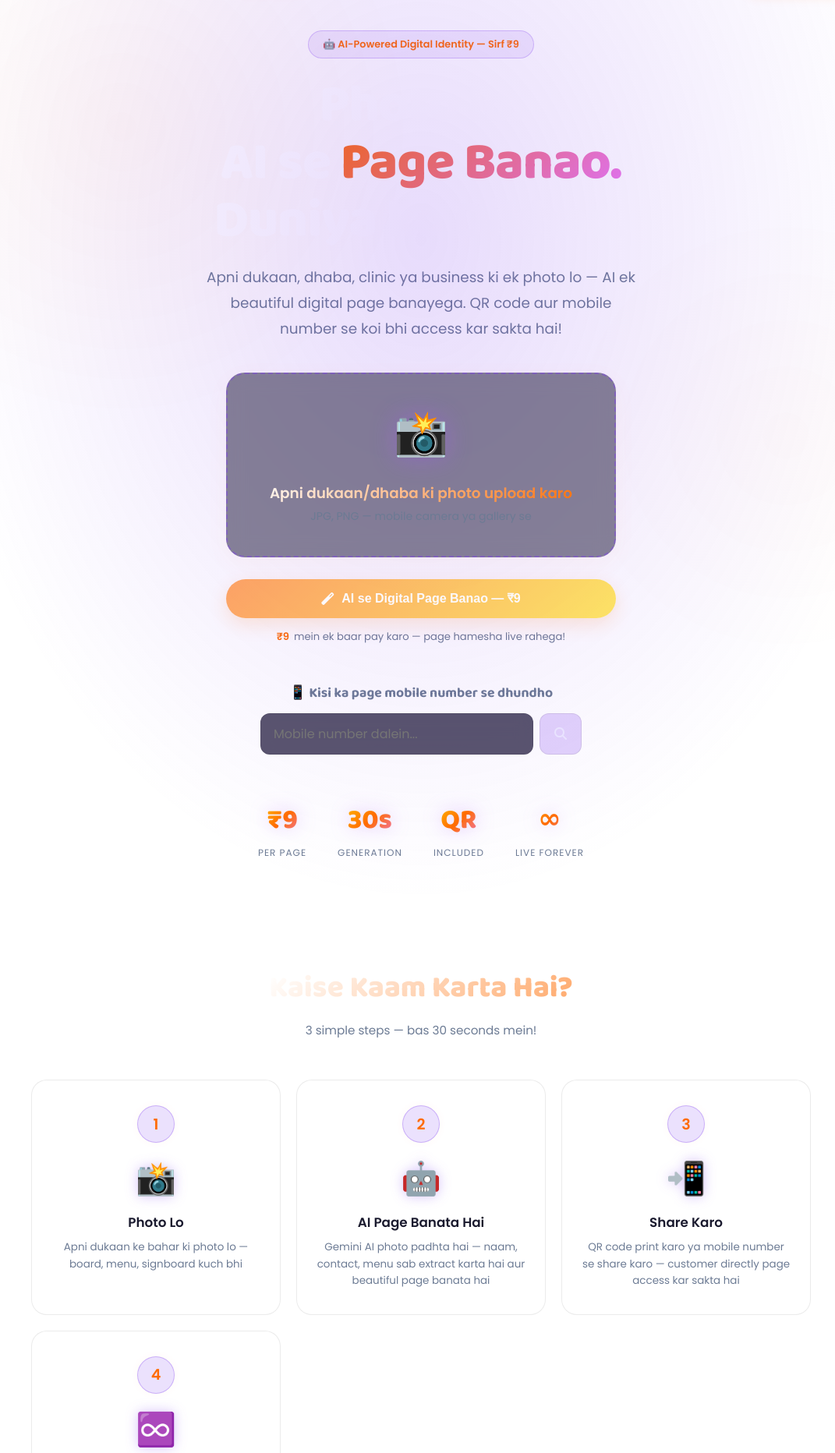
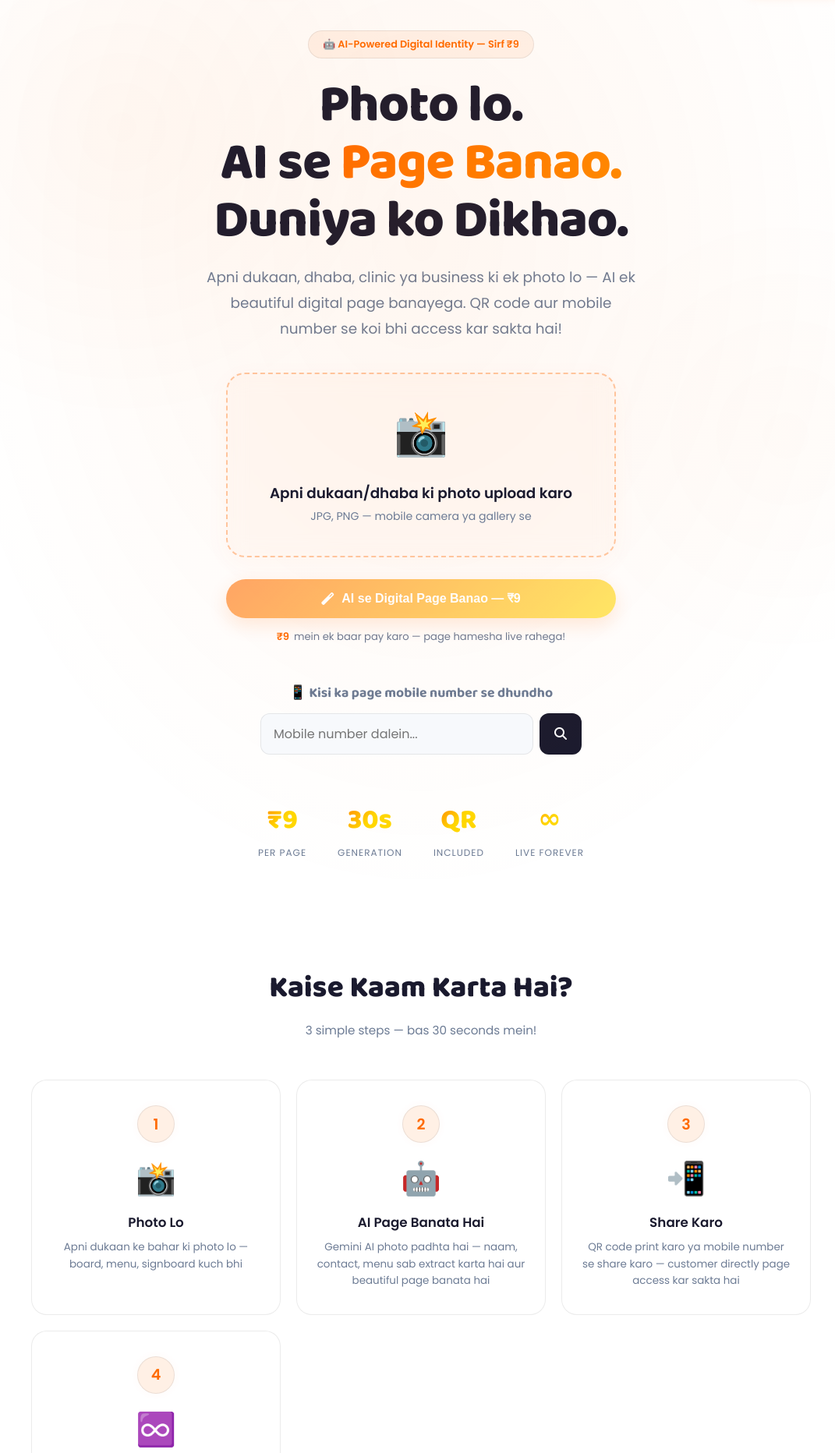
Before and after one commit to Anmol-Bhatnagar/PosterWall, a PHP site: page /posterwall-v2-final/ in a window 1280 px wide. Shown: the part 61-1925 px from the top of the page at 78% size, without its empty margins (100-1171 px from the left). Run offline with PHP 8.4, Linux system fonts and the light colour scheme.

Commit message:
Fix text visibility on white background under light theme and map section styles to variables in index.php

```diff
--- a/index.php
+++ b/index.php
@@ -45,6 +45,16 @@ if (!in_array($tab, $validTabs)) $tab = 'home';
   --orb-color2:rgba(255,107,0,0.02);
   --btn-bg-hover:rgba(255,107,0,0.08);
   --tabs-bg:rgba(255,107,0,0.06);
+  --title-g1:var(--p);--title-g2:#FF8C00;
+  --hero-glow:rgba(255,107,0,0.06);
+  --upload-bg:rgba(255,107,0,0.03);
+  --upload-border:rgba(255,107,0,0.35);
+  --mob-btn-bg:#1a1a2e;--mob-btn-color:#fff;--mob-btn-hover:#121222;
+  --sec-bg:#fcfaff;
+  --stat-glow:none;
+  --h1-grad:linear-gradient(135deg,var(--text),var(--text));
+  --step-active-bg:rgba(255,107,0,0.1);
+  --input-bg:#f7f9fc;
 }
 [data-theme="dark"]{
   --p:#7C3AED;--pd:#6D28D9;--p2:#A855F7;--p3:#C084FC;
@@ -60,6 +70,16 @@ if (!in_array($tab, $validTabs)) $tab = 'home';
   --orb-color2:rgba(168,85,247,0.1);
   --btn-bg-hover:rgba(124,58,237,0.18);
   --tabs-bg:rgba(124,58,237,0.08);
+  --title-g1:var(--p3);--title-g2:#e879f9;
+  --hero-glow:rgba(124,58,237,0.18);
+  --upload-bg:rgba(20,14,50,0.5);
+  --upload-border:rgba(124,58,237,0.4);
+  --mob-btn-bg:rgba(124,58,237,0.22);--mob-btn-color:#ede9ff;--mob-btn-hover:rgba(124,58,237,0.35);
+  --sec-bg:rgba(20,14,50,0.3);
+  --stat-glow:drop-shadow(0 0 12px rgba(168,85,247,0.3));
+  --h1-grad:linear-gradient(135deg,#fff 30%,var(--p3));
+  --step-active-bg:rgba(124,58,237,0.15);
+  --input-bg:rgba(20,14,50,0.7);
 }
 *{margin:0;padding:0;box-sizing:border-box;}
 html{scroll-behavior:smooth;}
@@ -158,7 +178,7 @@ nav{
 }
 .hero::before{
   content:'';position:absolute;inset:0;
-  background:radial-gradient(ellipse at 50% 30%,rgba(124,58,237,0.18) 0%,transparent 70%);
+  background:radial-gradient(ellipse at 50% 30%,var(--hero-glow) 0%,transparent 70%);
   pointer-events:none;
 }
 .hero::after{
@@ -171,8 +191,8 @@ nav{
 
 .hero-badge{
   display:inline-flex;align-items:center;gap:8px;
-  background:rgba(124,58,237,0.1);
-  border:1px solid rgba(124,58,237,0.25);
+  background:var(--toggle-bg);
+  border:1px solid var(--border);
   color:var(--p3);padding:8px 18px;border-radius:100px;
   font-size:.8rem;font-weight:600;margin-bottom:24px;
   animation:slideDown .6s ease;
@@ -180,27 +200,27 @@ nav{
 .hero h1{
   font-family:'Baloo 2',cursive;font-size:clamp(2rem,7vw,4.2rem);font-weight:800;
   line-height:1.1;margin-bottom:18px;animation:slideDown .7s ease;
-  letter-spacing:-1px;color:#fff;
+  letter-spacing:-1px;color:var(--text);
 }
-.grad{background:linear-gradient(135deg,var(--p3),#e879f9);-webkit-background-clip:text;-webkit-text-fill-color:transparent;background-clip:text;}
+.grad{background:linear-gradient(135deg,var(--title-g1),var(--title-g2));-webkit-background-clip:text;-webkit-text-fill-color:transparent;background-clip:text;}
 .hero-sub{color:var(--muted);font-size:clamp(.95rem,2.5vw,1.15rem);max-width:560px;line-height:1.8;margin-bottom:40px;animation:slideDown .8s ease;}
 
 .upload-box{
-  background:rgba(20,14,50,0.5);backdrop-filter:blur(12px);
-  border:2px dashed rgba(124,58,237,0.4);border-radius:24px;
+  background:var(--upload-bg);backdrop-filter:blur(12px);
+  border:2px dashed var(--upload-border);border-radius:24px;
   padding:40px 28px;max-width:500px;width:100%;margin:0 auto 28px;
   cursor:pointer;transition:all .4s;animation:slideDown .9s ease;
   position:relative;overflow:hidden;box-shadow:0 8px 32px var(--glow2);
 }
 .upload-box:hover{
-  border-color:var(--p2);background:rgba(124,58,237,0.08);
+  border-color:var(--p2);background:var(--btn-bg-hover);
   box-shadow:0 12px 40px var(--glow);transform:translateY(-4px);
 }
 .upload-box input{position:absolute;inset:0;opacity:0;cursor:pointer;width:100%;height:100%;}
-.upload-icon{font-size:3.5rem;margin-bottom:14px;animation:bounce 2s ease-in-out infinite;filter:drop-shadow(0 0 16px rgba(168,85,247,0.4));}
+.upload-icon{font-size:3.5rem;margin-bottom:14px;animation:bounce 2s ease-in-out infinite;filter:var(--stat-glow);}
 .upload-title{
   font-weight:700;font-size:1.15rem;margin-bottom:6px;
-  background:linear-gradient(135deg,#fff,var(--p3));
+  background:var(--h1-grad);
   -webkit-background-clip:text;-webkit-text-fill-color:transparent;background-clip:text;
 }
 .upload-sub{color:var(--muted);font-size:.88rem;}
@@ -223,25 +243,25 @@ nav{
 .mob-input-row{display:flex;gap:8px;}
 .mob-input{
   flex:1;padding:13px 16px;border-radius:12px;
-  background:rgba(20,14,50,0.7);backdrop-filter:blur(10px);
+  background:var(--input-bg);backdrop-filter:blur(10px);
   border:1px solid var(--border);color:var(--text);
   font-size:1rem;font-family:'Poppins',sans-serif;transition:all .3s;
 }
 .mob-input:focus{outline:none;border-color:var(--p2);box-shadow:0 0 16px var(--glow2);}
 .mob-btn{
-  padding:13px 18px;border-radius:12px;background:rgba(124,58,237,0.22);
-  border:1px solid var(--border);color:#ede9ff;cursor:pointer;
+  padding:13px 18px;border-radius:12px;background:var(--mob-btn-bg);
+  border:1px solid var(--border);color:var(--mob-btn-color);cursor:pointer;
   font-size:1rem;font-weight:600;transition:all .3s;
 }
-.mob-btn:hover{background:rgba(124,58,237,0.35);border-color:var(--p2);box-shadow:0 0 16px var(--glow2);}
+.mob-btn:hover{background:var(--mob-btn-hover);border-color:var(--p2);box-shadow:0 0 16px var(--glow2);}
 
 .stats{display:flex;justify-content:center;gap:40px;margin-top:56px;flex-wrap:wrap;animation:slideDown 1.2s ease;}
 .stat-item{text-align:center;}
 .stat-item strong{
   font-family:'Baloo 2',cursive;font-size:2.2rem;font-weight:800;
-  background:linear-gradient(135deg,var(--p2),var(--p3),#e879f9);
+  background:linear-gradient(135deg,var(--logo-g1),var(--logo-g2),var(--logo-g3));
   -webkit-background-clip:text;-webkit-text-fill-color:transparent;background-clip:text;
-  display:block;filter:drop-shadow(0 0 12px rgba(168,85,247,0.3));
+  display:block;filter:var(--stat-glow);
 }
 .stat-item span{font-size:.75rem;color:var(--muted);text-transform:uppercase;letter-spacing:1px;margin-top:4px;}
 
@@ -251,7 +271,7 @@ nav{
 .sec-head{text-align:center;margin-bottom:52px;}
 .sec-head h2{
   font-family:'Baloo 2',cursive;font-size:clamp(1.6rem,4vw,2.4rem);font-weight:800;margin-bottom:12px;
-  background:linear-gradient(135deg,#fff 30%,var(--p3));
+  background:var(--h1-grad);
   -webkit-background-clip:text;-webkit-text-fill-color:transparent;background-clip:text;
 }
 .sec-head p{color:var(--muted);font-size:.95rem;max-width:500px;margin:0 auto;}
@@ -265,17 +285,17 @@ nav{
 }
 .step-card:hover{border-color:var(--p2);transform:translateY(-6px);box-shadow:0 12px 40px var(--glow2);}
 .step-num{
-  width:48px;height:48px;background:rgba(124,58,237,0.15);
-  border:1px solid rgba(124,58,237,0.3);border-radius:50%;
+  width:48px;height:48px;background:var(--step-active-bg);
+  border:1px solid var(--border);border-radius:50%;
   display:flex;align-items:center;justify-content:center;margin:0 auto 14px;
   font-weight:800;color:var(--p3);font-size:1.2rem;
   box-shadow:0 0 12px var(--glow2);
 }
-.step-icon{font-size:2.6rem;margin-bottom:12px;filter:drop-shadow(0 0 8px rgba(124,58,237,0.3));}
+.step-icon{font-size:2.6rem;margin-bottom:12px;filter:var(--stat-glow);}
 .step-card h3{font-weight:700;margin-bottom:8px;font-size:1.05rem;}
 .step-card p{color:var(--muted);font-size:.84rem;line-height:1.6;}
 
-.examples-bg{background:rgba(20,14,50,0.3);border-top:1px solid var(--border);border-bottom:1px solid var(--border);}
+.examples-bg{background:var(--sec-bg);border-top:1px solid var(--border);border-bottom:1px solid var(--border);}
 .examples-grid{display:grid;grid-template-columns:repeat(auto-fill,minmax(160px,1fr));gap:16px;}
 .ex-card{
   background:var(--card);backdrop-filter:blur(10px);
@@ -284,16 +304,16 @@ nav{
 }
 .ex-card:hover{border-color:var(--p2);transform:translateY(-4px);box-shadow:0 8px 24px var(--glow2);}
 .ex-icon{font-size:2.4rem;margin-bottom:12px;}
-.ex-name{font-weight:600;font-size:.9rem;margin-bottom:4px;color:#fff;}
+.ex-name{font-weight:600;font-size:.9rem;margin-bottom:4px;color:var(--text);}
 .ex-desc{color:var(--muted);font-size:.73rem;}
 
 /* ═══════════════════ CREATE PAGE ═══════════════════ */
 .create-hero{padding:100px 20px 60px;min-height:100svh;display:flex;flex-direction:column;align-items:center;justify-content:center;text-align:center;position:relative;overflow:hidden;}
-.create-hero::before{content:'';position:absolute;inset:0;background:radial-gradient(ellipse at 50% 30%,rgba(124,58,237,0.15) 0%,transparent 65%);pointer-events:none;}
+.create-hero::before{content:'';position:absolute;inset:0;background:radial-gradient(ellipse at 50% 30%,var(--hero-glow) 0%,transparent 65%);pointer-events:none;}
 .create-steps-row{display:flex;gap:8px;justify-content:center;margin-bottom:32px;flex-wrap:wrap;}
 .create-step-pill{
   display:flex;align-items:center;gap:6px;
-  background:rgba(124,58,237,0.12);border:1px solid var(--border);
+  background:var(--toggle-bg);border:1px solid var(--border);
   border-radius:100px;padding:6px 14px;font-size:.78rem;font-weight:600;color:var(--p3);
 }
 
```
